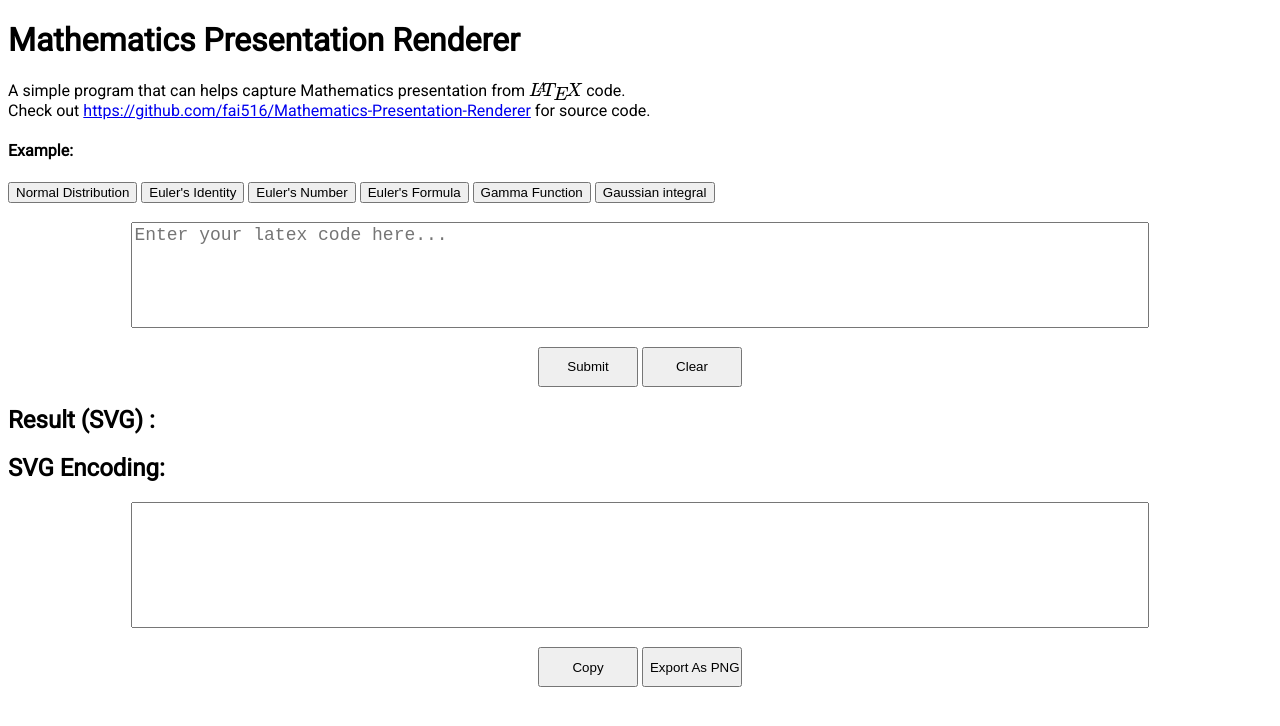
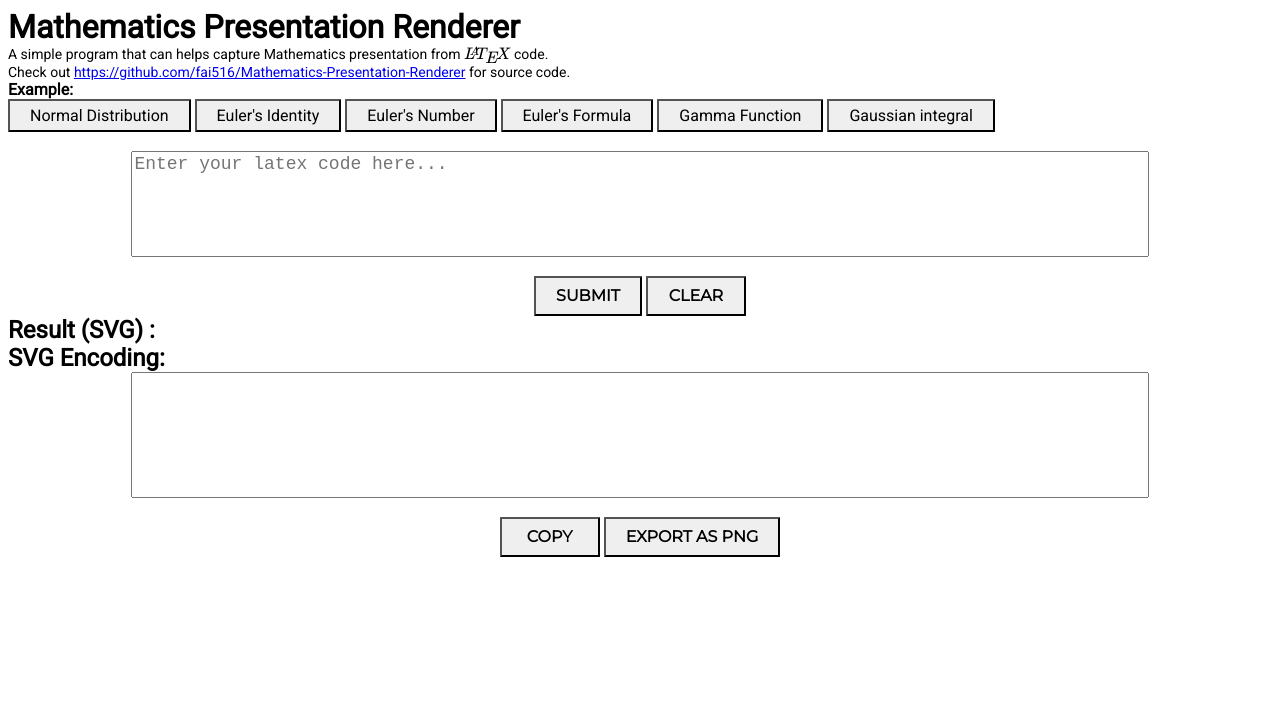
Before and after one commit to fai516/Mathematics-Presentation-Renderer, a plain HTML site: page index.html in a window 1280 px wide. Drawn offline with nearby package versions, Linux system fonts and the light colour scheme; some packages are replaced by stand-ins of ours.

Commit message:
adjust style/css

```diff
--- a/index.html
+++ b/index.html
@@ -4,6 +4,7 @@
 <title>Mathematics Presentation Renderer</title>
 <link rel="stylesheet" type="text/css" href="style.css">
 <link href="https://fonts.googleapis.com/css?family=Roboto" rel="stylesheet">
+<link href="https://fonts.googleapis.com/css?family=Montserrat" rel="stylesheet">
 <script type="text/x-mathjax-config">
     MathJax.Hub.Config({
       showMathMenu: false,
@@ -30,11 +31,11 @@
 </head>
 <body>
 <div>
-    <h1>Mathematics Presentation Renderer</h1>
-    <div>
-      A simple program that can helps capture Mathematics presentation from <a src="#"> $\LaTeX$ </a> code.
+    <div class="title"></div><h1>Mathematics Presentation Renderer</h1></div>
+    <div class="desc">
+      <h3>A simple program that can helps capture Mathematics presentation from <a src="#"> $\LaTeX$ </a> code.</h3>
+      <h3>Check out <a href="https://github.com/fai516/Mathematics-Presentation-Renderer">https://github.com/fai516/Mathematics-Presentation-Renderer</a> for source code.</h3>
     </div>
-    <div>Check out <a href="https://github.com/fai516/Mathematics-Presentation-Renderer">https://github.com/fai516/Mathematics-Presentation-Renderer</a> for source code.</div>
     <div id="example">
         <h4>Example:</h4>
         <input type="button" value="Normal Distribution" onclick="putExample(pickExample(1))"/>
--- a/script.js
+++ b/script.js
@@ -19,6 +19,7 @@ function getSvg(){
 }
 
 function putSvg(svgStr){
+    if(svgStr==undefined) svgStr="";
     document.getElementById("svgCode").value = svgStr;
 }
 
--- a/style.css
+++ b/style.css
@@ -1,5 +1,23 @@
 body{
     font-family: 'Roboto', sans-serif;
+}
+h1,h2,h3,h4,h5{
+    margin: 0;
+}
+h3{
+    font-weight: 400;
+    font-size: 14px;
+}
+input {
+    border-radius: 1px;
+    padding: 5px 20px;
+    font-family: 'Roboto', sans-serif;
+    font-weight: 400;
+    font-size: 16px;
+}
+input:hover{
+    background-color: black;
+    color: white;
 }
 textarea{
     font-size: 12px;
@@ -15,12 +33,16 @@ textarea#mathText{
     width: 80%;
     height: 100px;
 }
-
 form > input{
     height: 40px;
-    width: 100px;
+    min-width: 100px;
+    text-transform: uppercase;
+    font-weight: bold;
+    font-family: 'Montserrat', sans-serif;
 }
-
 form{
     text-align: center;
 }
+input:hover{
+    cursor: pointer;
+}
```
